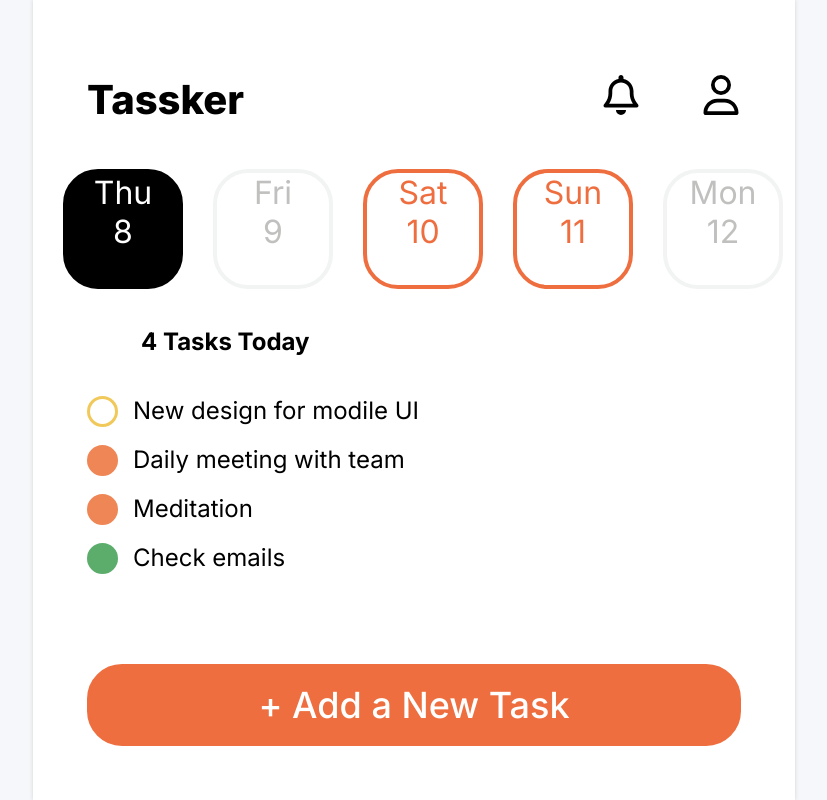
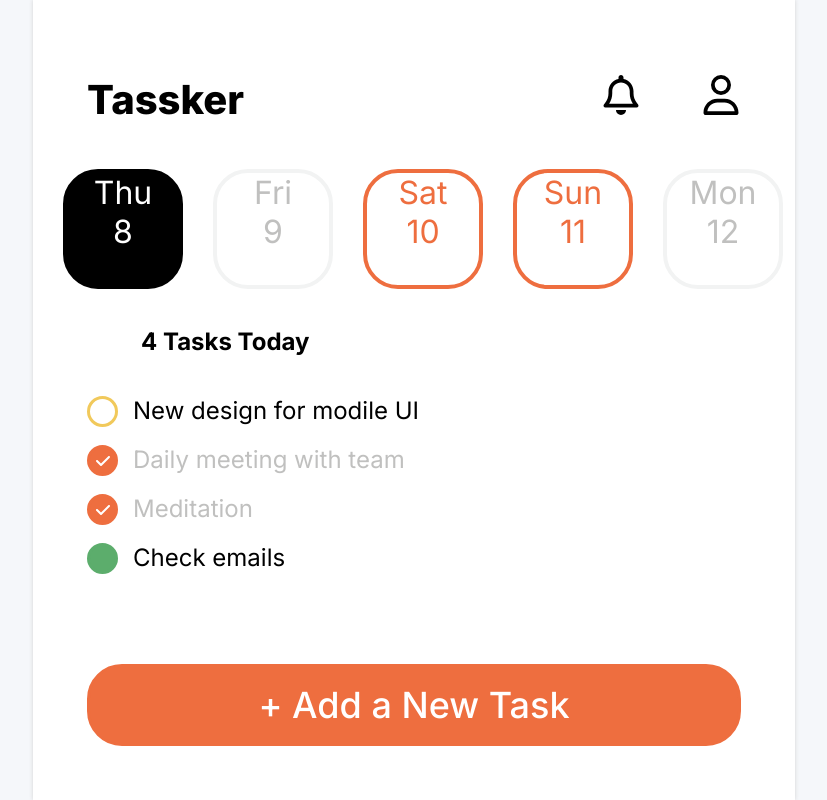
Before and after one commit to BrSTU-2022-practice-ToDoCalendar/ToDoCalendar_frontend, a React (Create React App) app: page /general-frame in a window 1280 px wide. Shown: the whole page, without its empty margins (226-1053 px from the left). Built offline with nearby package versions, Linux system fonts and the light colour scheme.

Commit message:
galanin-general-frame : Added check in task list

```diff
--- a/src/pages/GeneralFrame/TasksList/TasksList.jsx
+++ b/src/pages/GeneralFrame/TasksList/TasksList.jsx
@@ -1,3 +1,6 @@
+import { FontAwesomeIcon } from '@fortawesome/react-fontawesome';
+import { faCheck } from '@fortawesome/free-solid-svg-icons';
+
 import styles from './TasksList.module.css';
 
 function TasksList(props) {
@@ -22,21 +25,25 @@ function TasksList(props) {
 }
 
 function TaskListElement(props) {
-  const circle_type_class =
+  const li_type_class =
     props.type === 'current'
-      ? styles.task_list__circle_current
+      ? styles.task_list__li_current
       : props.type === 'completed'
-      ? styles.task_list__circle_completed
+      ? styles.task_list__li_completed
       : props.type === 'task'
-      ? styles.task_list__circle_task
+      ? styles.task_list__li_task
       : '';
 
   return (
-    <li>
-      <span
-        className={`${styles.task_list__circle} ${circle_type_class}`}
-      ></span>
-      <span>{props.task_name}</span>
+    <li className={li_type_class}>
+      <span className={styles.task_list__circle}>
+        {props.type === 'completed' ? (
+          <FontAwesomeIcon icon={faCheck} />
+        ) : (
+          <></>
+        )}
+      </span>
+      <span className={styles.task_list__title}>{props.task_name}</span>
     </li>
   );
 }
--- a/src/pages/GeneralFrame/TasksList/TasksList.module.css
+++ b/src/pages/GeneralFrame/TasksList/TasksList.module.css
@@ -34,16 +34,32 @@
   margin-right: 15px;
 }
 
-.task_list__circle_current {
-  border-color: #5cad6c;
-  background-color: #5cad6c;
+.task_list__li_current .task_list__circle {
+  border-color: var(--current-task-color);
+  background-color: var(--current-task-color);
 }
 
-.task_list__circle_completed {
-  border-color: #ef8655;
-  background-color: #ef8655;
+.task_list__li_completed .task_list__circle {
+  border-color: var(--completed-task-color);
+  background-color: var(--completed-task-color);
 }
 
-.task_list__circle_task {
-  border-color: #F1C95B;
+.task_list__li_task .task_list__circle {
+  border-color: var(--task-color);
 }
+
+.task_list__li_completed .task_list__title {
+  color: var(--not-selected-text-color);
+}
+
+.task_list__circle {
+  display: flex;
+  justify-content: center;
+  align-items: center;
+}
+
+.task_list__circle svg {
+  color: white;
+  width: 16px;
+  height: 16px;
+}
```
